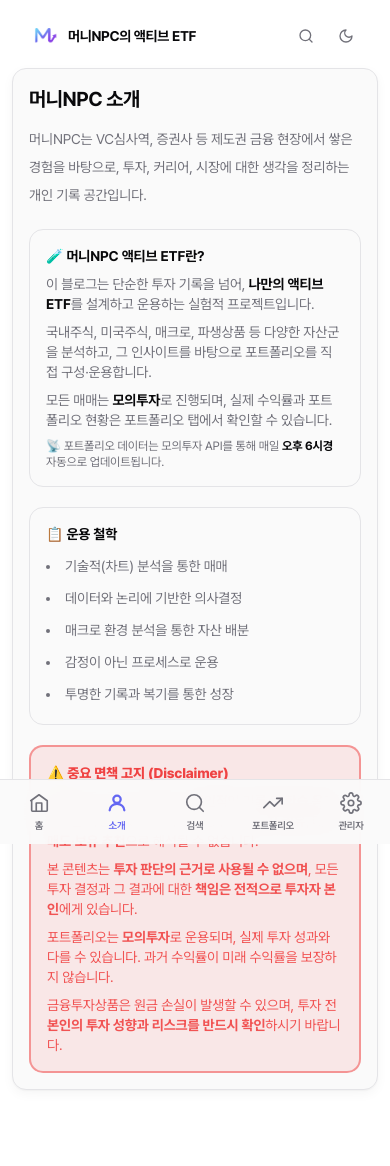
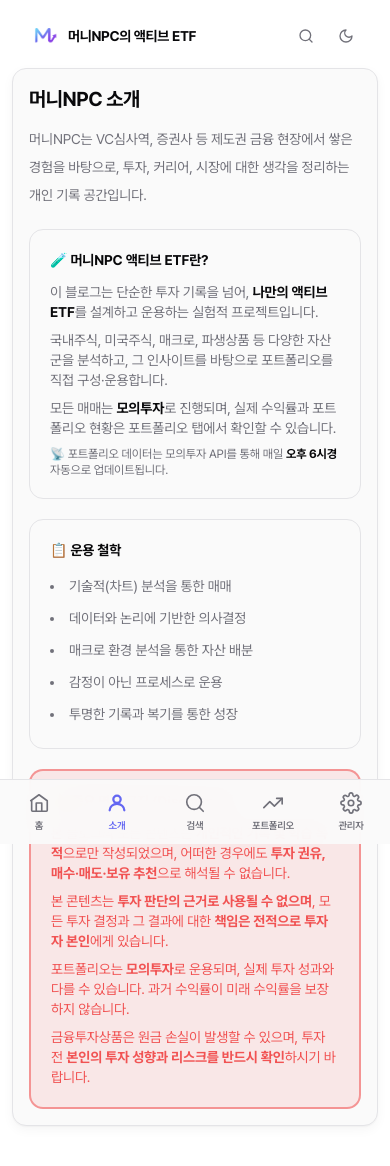
Before and after one commit to shinstory1234-hub/-, a Next.js app: page /about in a window 390 px wide. Shown: the top 1166 px of the page. Built offline with nearby package versions, Linux system fonts and the light colour scheme.

Commit message:
style: increase inner padding of about page boxes
p-4 → p-5 (mobile), md:p-5 → md:p-6 (desktop), space-y-2 → space-y-3

Co-Authored-By: Claude Sonnet 4.6 <noreply@anthropic.com>

```diff
--- a/app/about/page.tsx
+++ b/app/about/page.tsx
@@ -12,7 +12,7 @@ export default function AboutPage() {
             머니NPC는 VC심사역, 증권사 등 제도권 금융 현장에서 쌓은 경험을 바탕으로, 투자, 커리어, 시장에 대한 생각을 정리하는 개인 기록 공간입니다.
           </p>
 
-          <div className="rounded-lg border border-border bg-surface p-4 space-y-2 md:p-5">
+          <div className="rounded-lg border border-border bg-surface p-5 space-y-3 md:p-6">
             <p className="text-sm font-bold text-foreground">🧪 머니NPC 액티브 ETF란?</p>
             <div className="leading-7 text-muted-foreground space-y-2">
               <p className="text-sm">이 블로그는 단순한 투자 기록을 넘어, <strong className="text-foreground">나만의 액티브 ETF</strong>를 설계하고 운용하는 실험적 프로젝트입니다.</p>
@@ -22,7 +22,7 @@ export default function AboutPage() {
             </div>
           </div>
 
-          <div className="rounded-lg border border-border bg-surface p-4 space-y-2 md:p-5">
+          <div className="rounded-lg border border-border bg-surface p-5 space-y-3 md:p-6">
             <p className="text-sm font-bold text-foreground">📋 운용 철학</p>
             <ul className="text-sm leading-7 text-muted-foreground list-disc list-inside space-y-1 md:text-base md:leading-8 md:space-y-2">
               <li>기술적(차트) 분석을 통한 매매</li>
@@ -33,7 +33,7 @@ export default function AboutPage() {
             </ul>
           </div>
 
-          <div className="rounded-lg border-2 border-danger/50 bg-danger/10 p-4 space-y-2 md:p-5 md:space-y-3">
+          <div className="rounded-lg border-2 border-danger/50 bg-danger/10 p-5 space-y-3 md:p-6">
             <p className="text-sm font-extrabold text-danger">⚠️ 중요 면책 고지 (Disclaimer)</p>
             <div className="leading-7 text-danger/90 space-y-2">
               <p className="text-sm">본 블로그의 모든 콘텐츠는 <strong>개인적인 기록 및 학습 목적</strong>으로만 작성되었으며, 어떠한 경우에도 <strong>투자 권유, 매수·매도·보유 추천</strong>으로 해석될 수 없습니다.</p>
```
